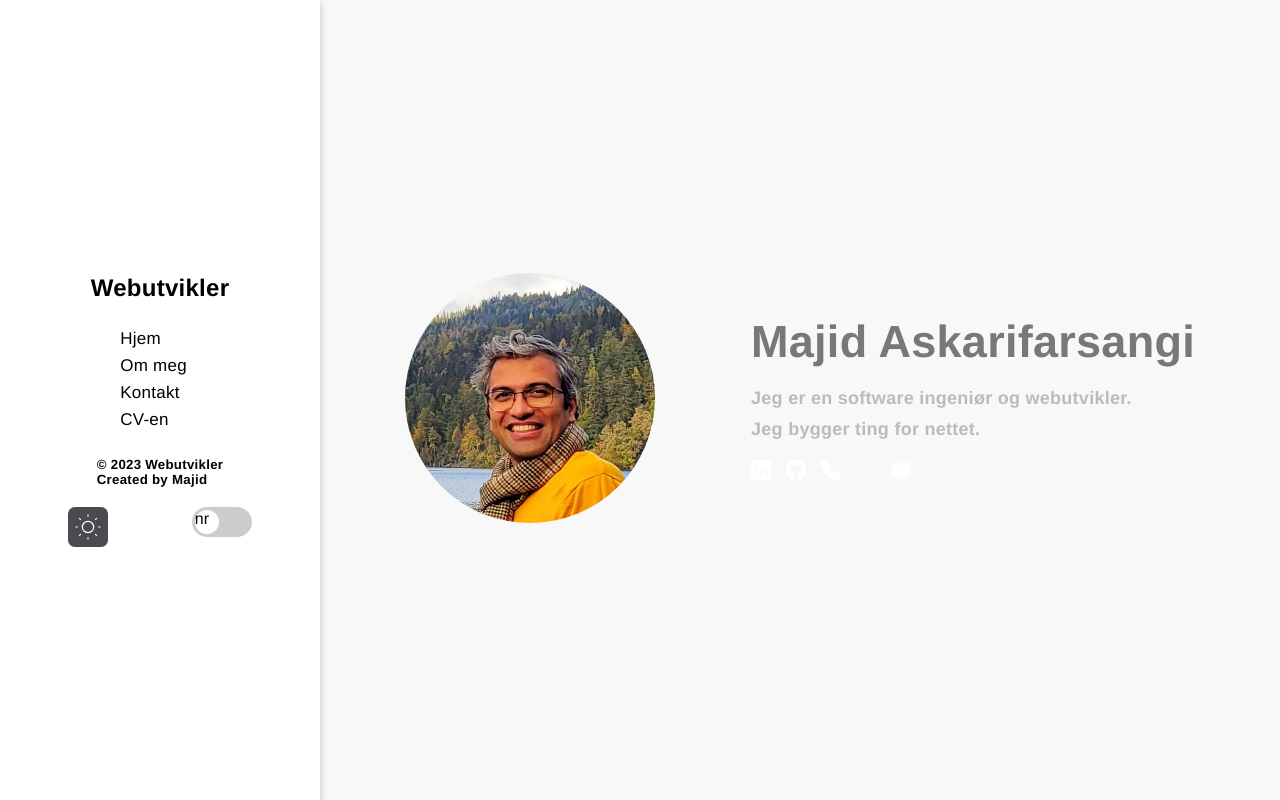
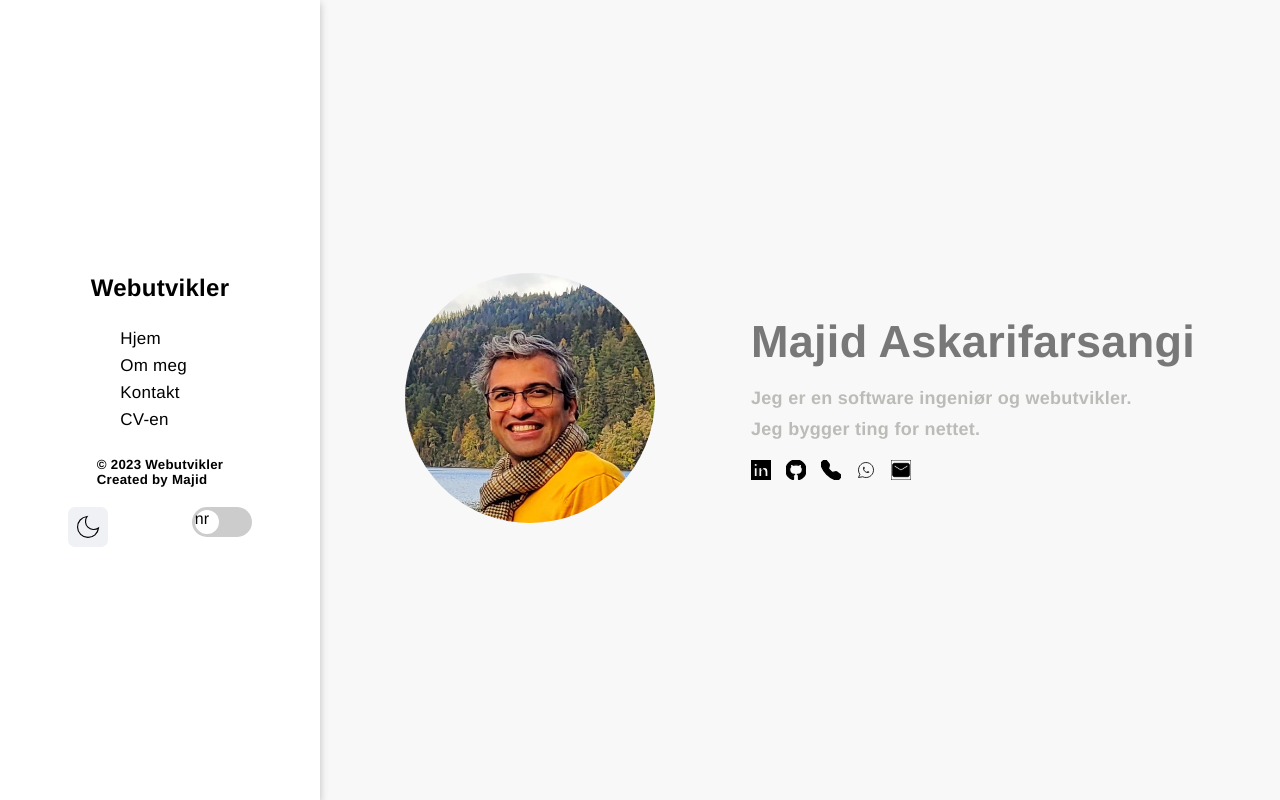
Before and after one commit to maf256/sitedesign, a Next.js app: page / in a window 1280 px wide. Built offline with nearby package versions, Linux system fonts and the light colour scheme.

Commit message:
working on dark svg styled

```diff
--- a/components/common/Svg.js
+++ b/components/common/Svg.js
@@ -44,12 +44,10 @@ const SvgTaggle = styled.svg`
     color: ${({theme}) => theme.Icon_Color };
     margin: ${({margin}) => margin };
     margin-right: 15px;
-    width: 1em;
-    height: 1em;
+    width: 40px;
+    height: 40px;
     background-color: ${({theme}) => theme.Icon_bkColor };
-    padding: 2%;
+    padding: 6px;
     border-radius: 7px;
-    @media (max-width: 768px) {
-        font-size: 22px;
-    }
+
 `
--- a/components/menu/Menu.js
+++ b/components/menu/Menu.js
@@ -40,7 +40,7 @@ const Menu = ({
         </h5>
       </Copyright>
       <TaggleDiv>
-        {isDark ? <Darksvg fontSize="40px" changeDarkMode={changeDarkMode}/> : <Lightsvg fontSize="40px" changeDarkMode={changeDarkMode}/> }
+       {isDark ? <Lightsvg fontSize="40px" changeDarkMode={changeDarkMode}/> : <Darksvg fontSize="40px" changeDarkMode={changeDarkMode}/> }
         <TaggleLang language={language} changeLangeuge={changeLangeuge} on='en' off='nr' />
       </TaggleDiv>
     </Navbar>
--- a/components/menu/Navbar.js
+++ b/components/menu/Navbar.js
@@ -13,7 +13,7 @@ export default function Navbar  ({ isDark, changeDarkMode, language, changeLange
     <Nav >
       <Iconbar>
         <h1><Link href="/">{Data.about[language ? 'en' : 'nr'].h2}</Link></h1>
-        {isDark ? <Darksvg fontSize="40px" changeDarkMode={changeDarkMode}/> : <Lightsvg fontSize="40px" changeDarkMode={changeDarkMode}/> }
+        {isDark ? <Lightsvg fontSize="40px" changeDarkMode={changeDarkMode}/> : <Darksvg fontSize="40px" changeDarkMode={changeDarkMode}/> }
       </Iconbar>
       <Burger isDark={isDark} changeDarkMode={changeDarkMode}  language={language} changeLangeuge={changeLangeuge} />
     </Nav>
@@ -32,6 +32,7 @@ const Nav = styled.nav `
     align-items: center;
     position: fixed;
     background-color: ${({theme}) => theme.BC_Menu};
+    margin-right: 100px;
 
   }
 `
@@ -39,9 +40,11 @@ const Iconbar = styled.div`
   display: none;
   @media (max-width: 899px) {
       display: flex;
-      width : 70vw;
+      width: 85%;
       align-items: center;
       justify-content: space-between
     }
-
+    h1 {
+      margin-left: 20px;
+    }
 `
--- a/styles/theme.js
+++ b/styles/theme.js
@@ -10,8 +10,8 @@ export default function theme(isDark) {
         Text_Menu_Hover: isDark ?  '#fff' : '#000',
         BC_Menu: isDark ?  '#494b50' : 'white',
         BC_Home: isDark ?  '#34353a' : '#f8f8f8',
-        Icon_Color: isDark ? 'white' : 'white',
-        Icon_bkColor: isDark ? '#34353a' : '#494b50',
+        Icon_Color: isDark ? 'white' : 'black',
+        Icon_bkColor: isDark ? '#606680' : '#F0F1F4',
         Text_Paragraph: isDark ? '#bbbbb8' : '#bbbbb8'
     }
 }
```
